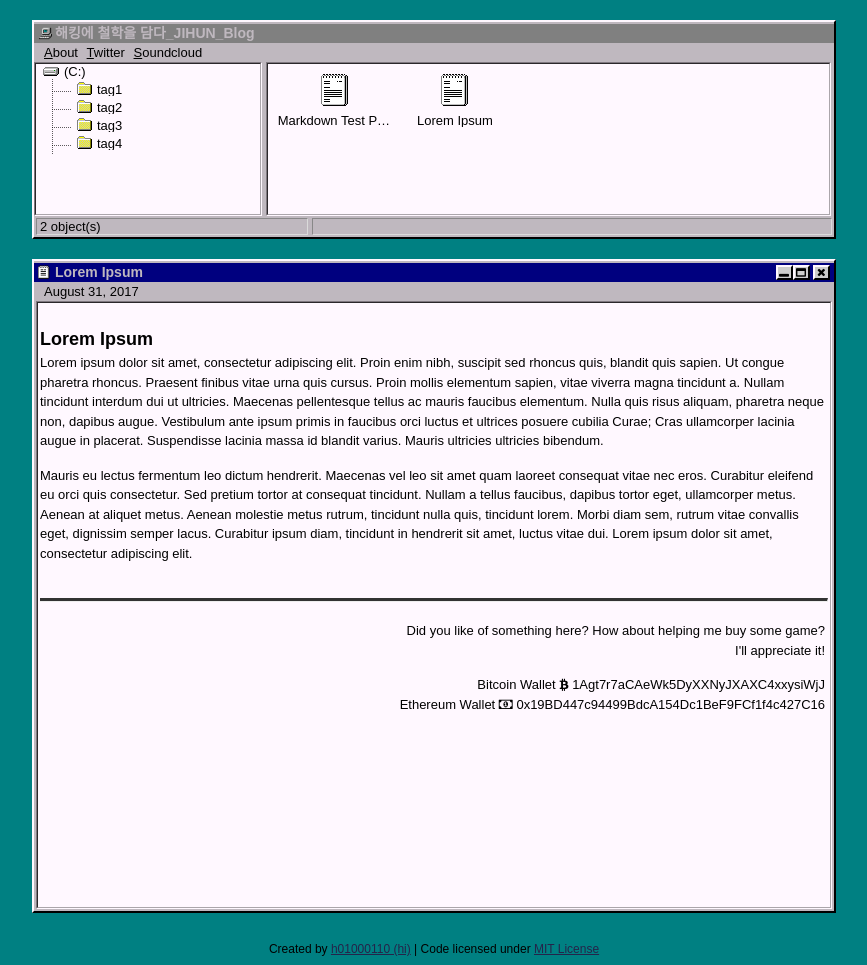
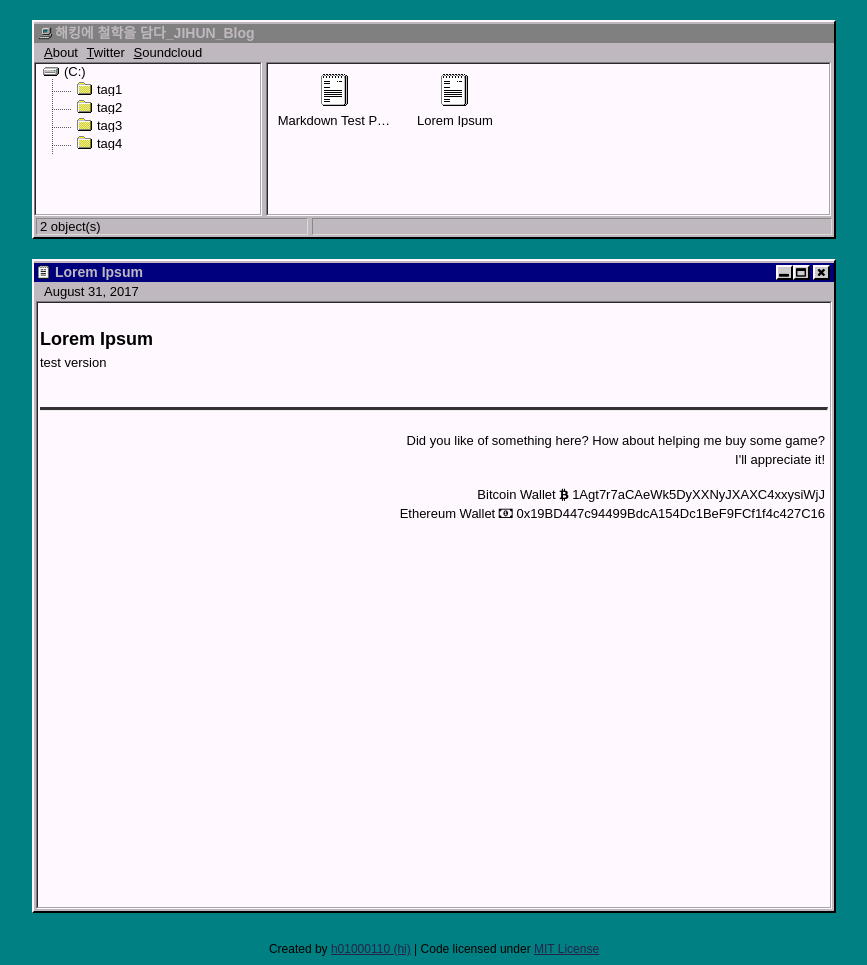
Before and after one commit to easy-day/easy-day.github.io, a Jekyll site: the page built from _posts/2017-08-31-lorem-ipsum.md, in a window 1280 px wide. Shown: the whole page, without its empty margins (206-1073 px from the left). Built offline with Jekyll 4.4.1, drawn with Linux system fonts in a browser that asks for light colours.

Commit message:
Update 2017-08-31-lorem-ipsum.md

```diff
--- a/_posts/2017-08-31-lorem-ipsum.md
+++ b/_posts/2017-08-31-lorem-ipsum.md
@@ -6,6 +6,4 @@ tags: tag1 tag2 tag3 tag4
 
 ## Lorem Ipsum
 
-Lorem ipsum dolor sit amet, consectetur adipiscing elit. Proin enim nibh, suscipit sed rhoncus quis, blandit quis sapien. Ut congue pharetra rhoncus. Praesent finibus vitae urna quis cursus. Proin mollis elementum sapien, vitae viverra magna tincidunt a. Nullam tincidunt interdum dui ut ultricies. Maecenas pellentesque tellus ac mauris faucibus elementum. Nulla quis risus aliquam, pharetra neque non, dapibus augue. Vestibulum ante ipsum primis in faucibus orci luctus et ultrices posuere cubilia Curae; Cras ullamcorper lacinia augue in placerat. Suspendisse lacinia massa id blandit varius. Mauris ultricies ultricies bibendum.
-
-Mauris eu lectus fermentum leo dictum hendrerit. Maecenas vel leo sit amet quam laoreet consequat vitae nec eros. Curabitur eleifend eu orci quis consectetur. Sed pretium tortor at consequat tincidunt. Nullam a tellus faucibus, dapibus tortor eget, ullamcorper metus. Aenean at aliquet metus. Aenean molestie metus rutrum, tincidunt nulla quis, tincidunt lorem. Morbi diam sem, rutrum vitae convallis eget, dignissim semper lacus. Curabitur ipsum diam, tincidunt in hendrerit sit amet, luctus vitae dui. Lorem ipsum dolor sit amet, consectetur adipiscing elit.
+test version
```
